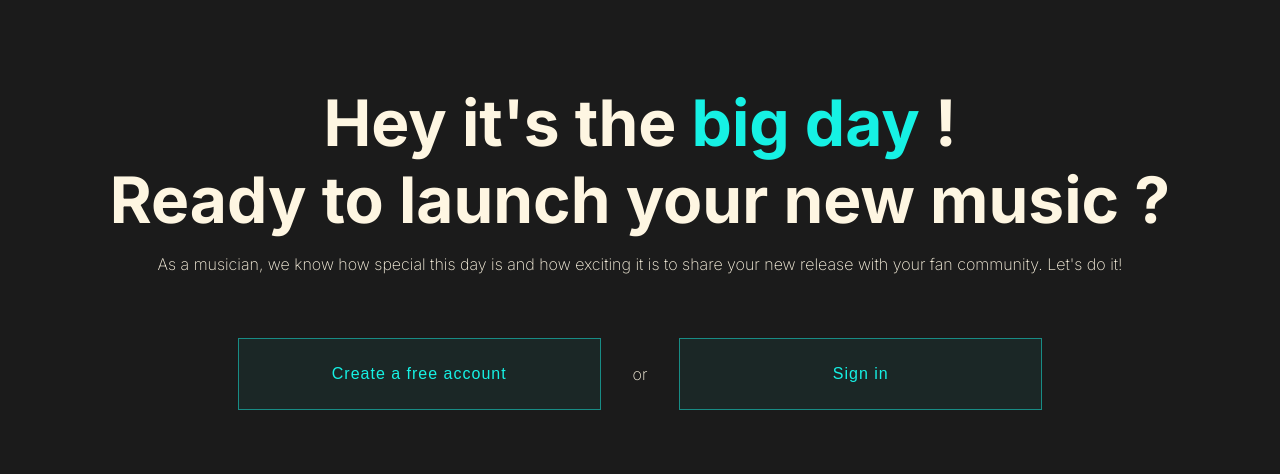
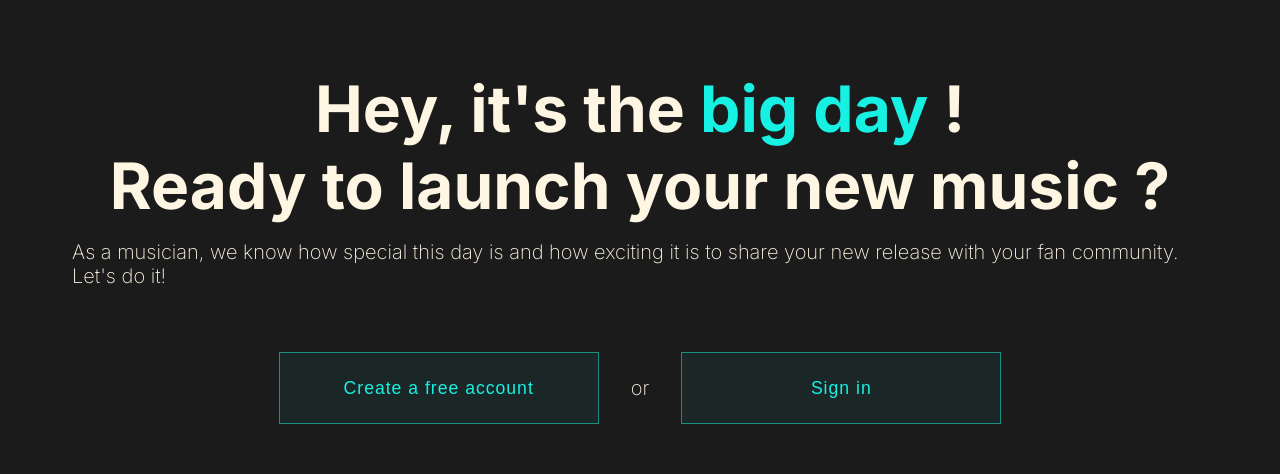
Before and after one commit to Efyx-07/VibrLink, a React (Vite) app: page / in a window 1280 px wide. Shown: the part 137-611 px from the top of the page. Built offline with nearby package versions, Linux system fonts and the light colour scheme; no server answers.

Commit message:
hero component

```diff
--- a/src/components/common/FormButton.tsx
+++ b/src/components/common/FormButton.tsx
@@ -5,12 +5,13 @@ interface ButtonProps {
     type: "submit" | "reset" | "button" | undefined;
     name: string;
     onClick?: MouseEventHandler<HTMLButtonElement>;
+    id?: string;
 };
 
-export default function FormButton({ type, name, onClick }: ButtonProps) {
+export default function FormButton({ type, name, onClick, id }: ButtonProps) {
 
     return (
-        <button type={type} onClick={onClick} className="form-button">
+        <button type={type} onClick={onClick} className="form-button" id={id}>
             <p>{name}</p>
         </button>
     )
--- a/src/components/home-page/Hero.scss
+++ b/src/components/home-page/Hero.scss
@@ -29,11 +29,18 @@
         justify-content: center;
         align-items: center;
         gap: 2rem;
-        padding: 0 8rem;
+
+        #hero-button {
+            max-width: 20rem;
+
+            p {
+                font-size: 1.1rem;
+            }
+        }
     }
 
     .text-container p, .buttons-container p {
-        font-size: 1rem;
+        font-size: 1.25rem;
         font-weight: 200;
     }
 }
--- a/src/components/home-page/Hero.tsx
+++ b/src/components/home-page/Hero.tsx
@@ -1,21 +1,40 @@
+import { useEffect } from 'react';
+import { useUserStore } from '../../stores';
 import { useNavigate } from 'react-router-dom';
 import FormButton from '../common/FormButton';
 import './Hero.scss';
 
 export default function Hero() {
 
+    // get the login status of the user to display the wanted buttons
+    const isLogged: boolean = useUserStore(state => state.isLoggedIn);
+
     const navigate = useNavigate();
+
+    // watch and update the login status of the user
+    useEffect(() => {
+    }, [isLogged]);
 
     return (
         <div className="hero-container">
             <div className="text-container">
-                <h1>Hey it's the <span>big day </span>!<br/>Ready to launch your new music ?</h1>
+                <h1>Hey, it's the <span>big day </span>!<br/>Ready to launch your new music ?</h1>
                 <p>As a musician, we know how special this day is and how exciting it is to share your new release with your fan community. Let's do it!</p>
             </div>
             <div className="buttons-container">
-                <FormButton type="button" name="Create a free account" onClick={() => navigate('/signup')}/>
-                <p>or</p>
-                <FormButton type="button" name="Sign in" onClick={() => navigate('/login')}/>
+                {isLogged ?
+                    (
+                        <FormButton type="button" name="Create a new vibrLink" onClick={() => navigate('/new-vibrlink')} id="hero-button"/>
+                    )
+                    :
+                    (
+                        <>
+                            <FormButton id="hero-button" type="button" name="Create a free account" onClick={() => navigate('/signup')}/>
+                            <p>or</p>
+                            <FormButton id="hero-button" type="button" name="Sign in" onClick={() => navigate('/login')}/>
+                        </>
+                    )
+                }
             </div>
         </div>
     )
```
